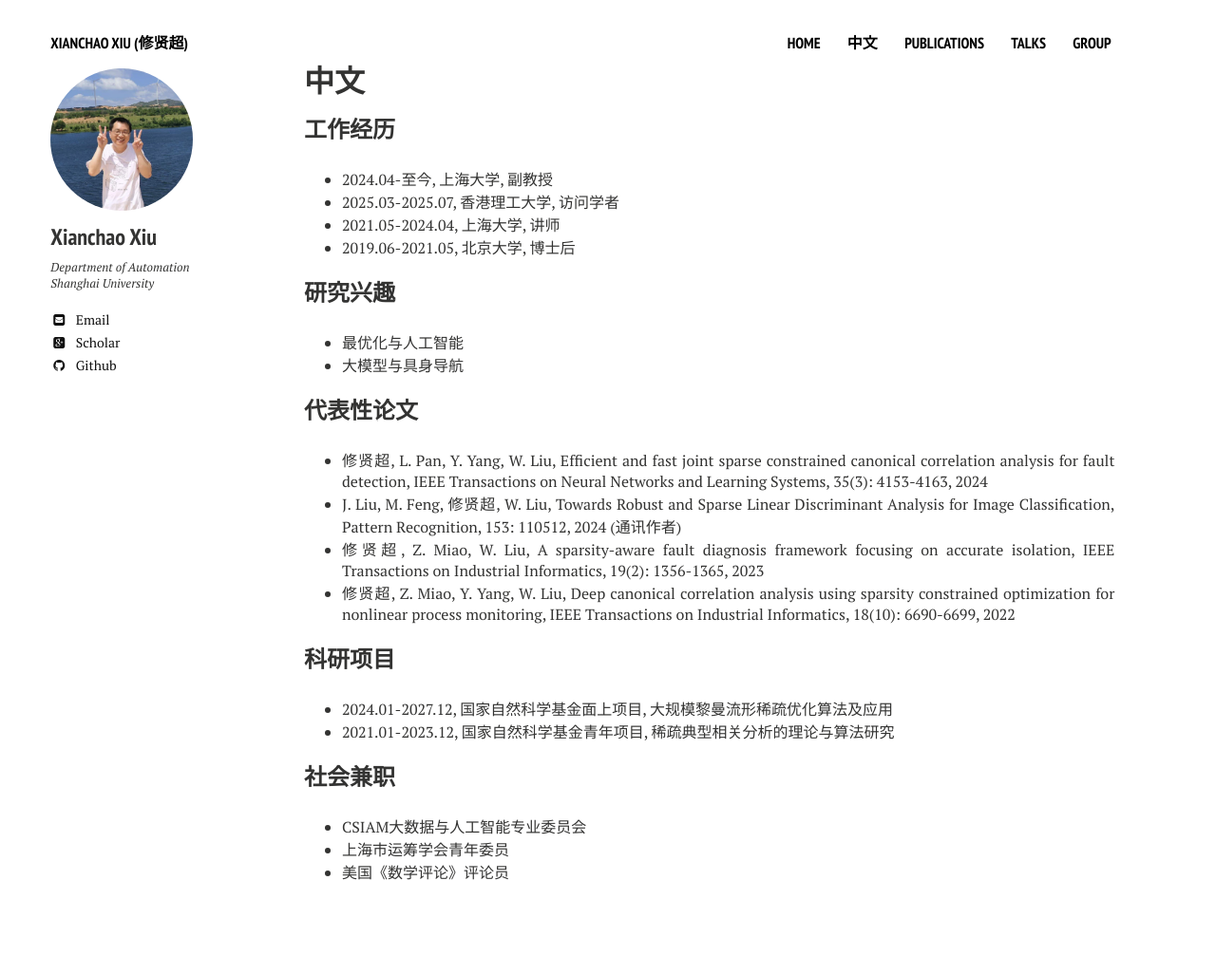
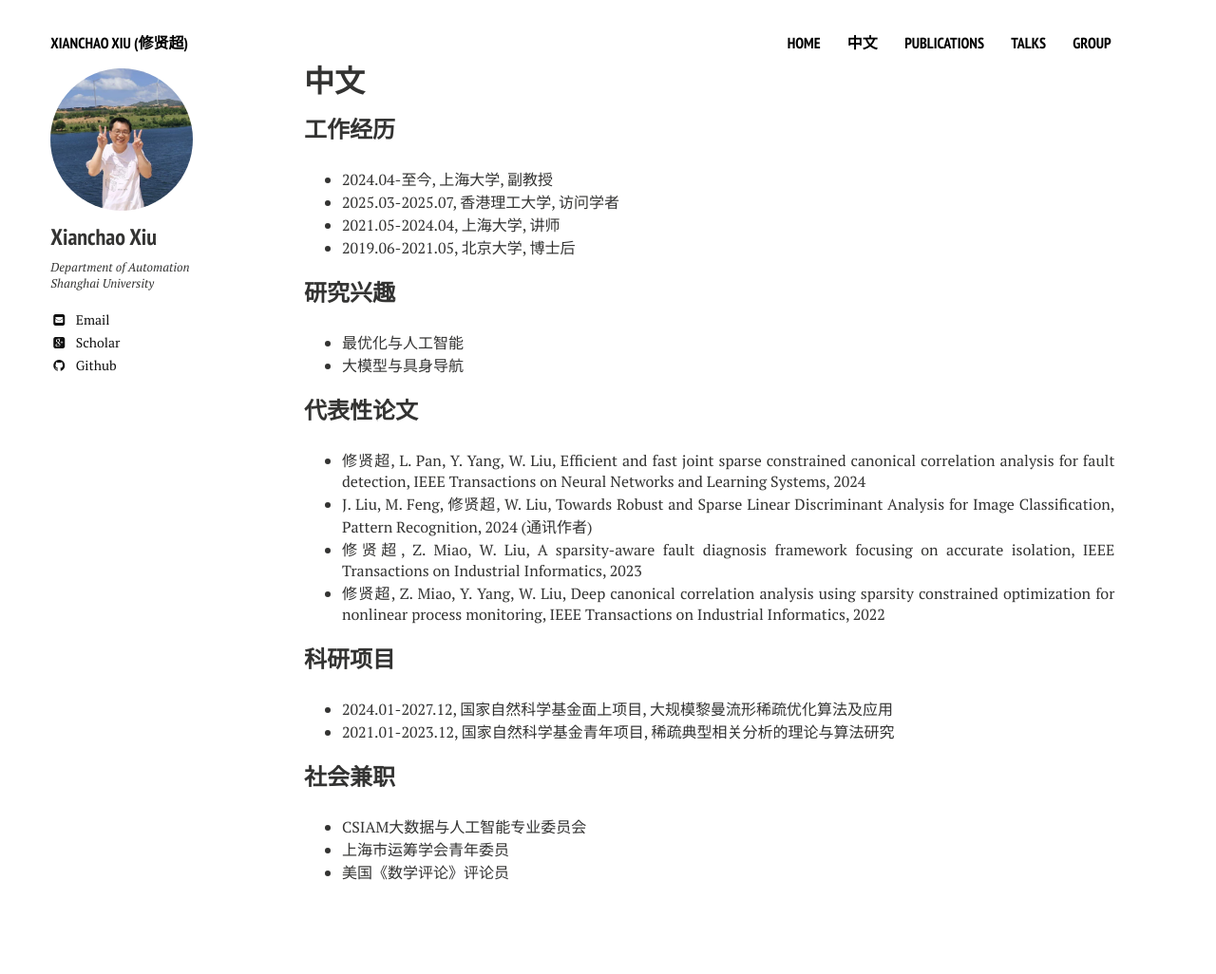
Before and after one commit to xianchaoxiu/xianchaoxiu.github.io, a Jekyll site: the page built from 中文/index.md, in a window 1280 px wide. Shown: the whole page at 95% size. Built offline with Jekyll 4.4.1, drawn with Linux system fonts in a browser that asks for light colours; nearby versions of some CDN libraries.

Commit message:
Update index.md

```diff
--- a/中文/index.md
+++ b/中文/index.md
@@ -20,10 +20,10 @@ share: false
 
 
 ### 代表性论文
- * 修贤超, L. Pan, Y. Yang, W. Liu, Efficient and fast joint sparse constrained canonical correlation analysis for fault detection, IEEE Transactions on Neural Networks and Learning Systems, 35(3): 4153-4163, 2024 <br>
- * J. Liu, M. Feng, 修贤超, W. Liu, Towards Robust and Sparse Linear Discriminant Analysis for Image Classification, Pattern Recognition, 153: 110512, 2024 (通讯作者)<br>
- * 修贤超, Z. Miao, W. Liu, A sparsity-aware fault diagnosis framework focusing on accurate isolation, IEEE Transactions on Industrial Informatics, 19(2): 1356-1365, 2023 <br>
- * 修贤超, Z. Miao, Y. Yang, W. Liu, Deep canonical correlation analysis using sparsity constrained optimization for nonlinear process monitoring, IEEE Transactions on Industrial Informatics, 18(10): 6690-6699, 2022<br>
+ * 修贤超, L. Pan, Y. Yang, W. Liu, Efficient and fast joint sparse constrained canonical correlation analysis for fault detection, IEEE Transactions on Neural Networks and Learning Systems, 2024 <br>
+ * J. Liu, M. Feng, 修贤超, W. Liu, Towards Robust and Sparse Linear Discriminant Analysis for Image Classification, Pattern Recognition, 2024 (通讯作者)<br>
+ * 修贤超, Z. Miao, W. Liu, A sparsity-aware fault diagnosis framework focusing on accurate isolation, IEEE Transactions on Industrial Informatics, 2023 <br>
+ * 修贤超, Z. Miao, Y. Yang, W. Liu, Deep canonical correlation analysis using sparsity constrained optimization for nonlinear process monitoring, IEEE Transactions on Industrial Informatics, 2022<br>
 
 
 
```
